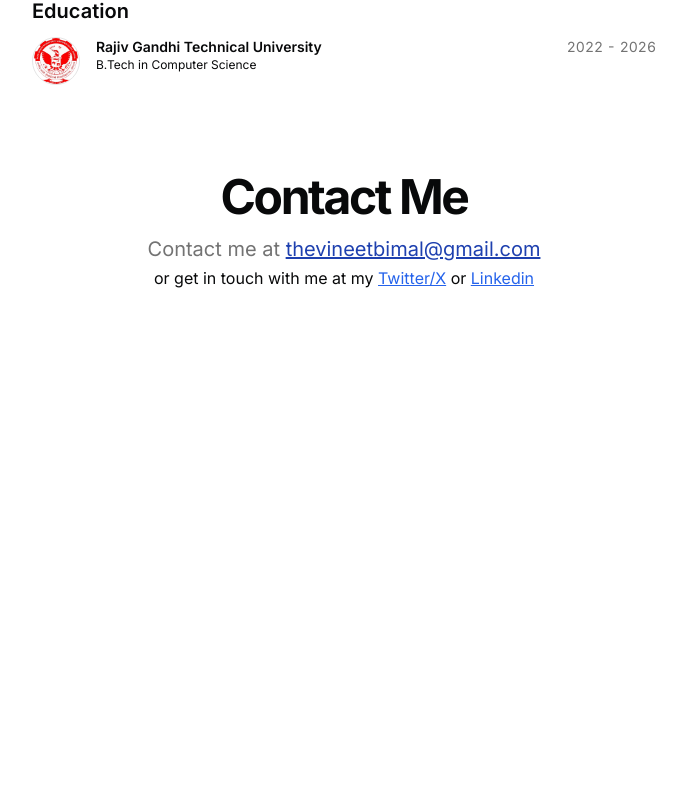
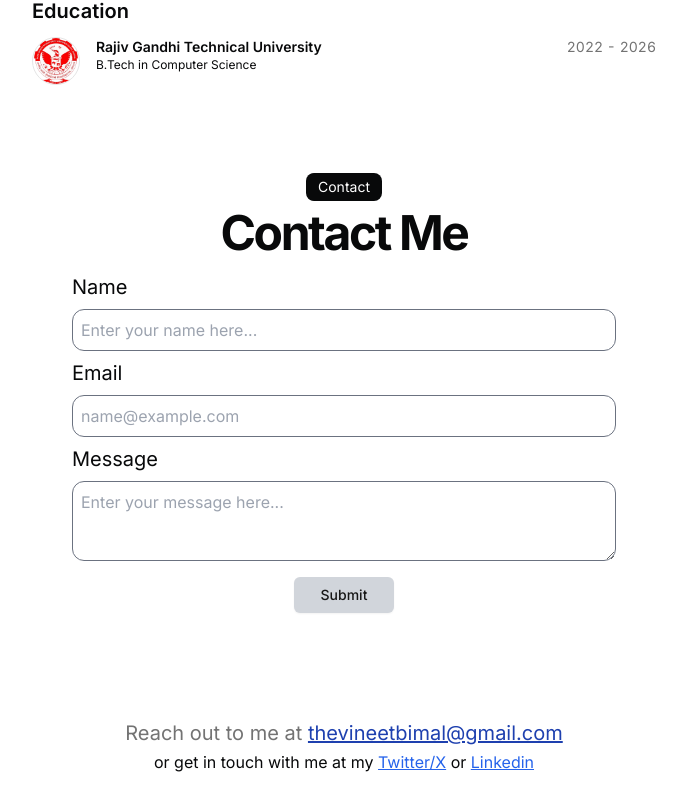
Before and after one commit to vineetbs/portfolio, a Next.js app: page / in a window 1280 px wide. Shown: the part 1471-2282 px from the top of the page, without its empty margins (296-982 px from the left). Before the commit the page ends 1911 px from the top, so only its background shows below. Built offline with nearby package versions, Linux system fonts and the light colour scheme.

Commit message:
fix: add emailjs dependency and update contact form in page component

```diff
--- a/package.json
+++ b/package.json
@@ -19,6 +19,7 @@
     "axios": "^1.10.0",
     "class-variance-authority": "^0.7.1",
     "clsx": "^2.1.1",
+    "emailjs": "^4.0.3",
     "framer-motion": "^11.18.2",
     "gray-matter": "^4.0.3",
     "lucide-react": "^0.395.0",
--- a/src/app/page.tsx
+++ b/src/app/page.tsx
@@ -5,6 +5,7 @@ import { ProjectCard } from "@/components/project-card";
 import { ResumeCard } from "@/components/resume-card";
 import { Avatar, AvatarFallback, AvatarImage } from "@/components/ui/avatar";
 import { Badge } from "@/components/ui/badge";
+import { Button } from "@/components/ui/button";
 import { DATA } from "@/data/resume";
 import Link from "next/link";
 import Markdown from "react-markdown";
@@ -148,62 +149,57 @@ export default function Page() {
           ))}
         </div>
       </section>
-
-      {/* <section id="hackathons">
-        <div className="space-y-12 w-full py-12">
-          <BlurFade delay={BLUR_FADE_DELAY * 13}>
-            <div className="flex flex-col items-center justify-center space-y-4 text-center">
-              <div className="space-y-2">
+      <section>
+        <div className="grid  gap-4 px-4  md:px-6 w-full py-12">
+          <BlurFade delay={BLUR_FADE_DELAY * 16}>
+            <div>
+              <div className="text-center">
                 <div className="inline-block rounded-lg bg-foreground text-background px-3 py-1 text-sm">
-                  Hackathons
+                  Contact
                 </div>
-                <h2 className="text-3xl font-bold tracking-tighter sm:text-5xl">
-                  I like building things
+                <h2 className="text-2xl font-bold tracking-tighter sm:text-5xl py-2">
+                  Contact Me
                 </h2>
-                <p className="text-muted-foreground md:text-xl/relaxed lg:text-base/relaxed xl:text-xl/relaxed">
-                  During my time in university, I attended{" "}
-                  {DATA.hackathons.length}+ hackathons. People from around the
-                  country would come together and build incredible things in 2-3
-                  days. It was eye-opening to see the endless possibilities
-                  brought to life by a group of motivated and passionate
-                  individuals.
-                </p>
+              </div>
+              <div className="m-2 grid mx-2">
+                <form action="" className="mx-2">
+                  <div className="text-xl">Name</div>
+                  <input
+                    type="text"
+                    placeholder="Enter your name here..."
+                    className="block my-2 w-full p-2 rounded-xl  border-gray-500 border focus:bg-gray-100  dark:focus:bg-gray-900 focus:outline-none  "
+                  />
+                  <div className="text-xl">Email</div>
+                  <input
+                    type="text"
+                    placeholder="name@example.com"
+                    className="block my-2 w-full p-2 rounded-xl  border-gray-500 border focus:bg-gray-100  dark:focus:bg-gray-900 focus:outline-none  "
+                  />
+                  <div className="text-xl">Message</div>
+                  <textarea
+                    placeholder="Enter your message here..."
+                    className="block my-2 w-full p-2 rounded-xl  border-gray-500 border focus:bg-gray-100  dark:focus:bg-gray-900 focus:outline-none h-[80px] "
+                  />
+                  <div className="text-center py-2">
+                    <Button
+                      variant={"secondary"}
+                      className="w-[100px] hover:bg-gray-400 dark:hover:bg-gray-600 bg-gray-300 dark:bg-gray-900"
+                    >
+                      Submit
+                    </Button>
+                  </div>
+                </form>
               </div>
             </div>
           </BlurFade>
-          <BlurFade delay={BLUR_FADE_DELAY * 14}>
-            <ul className="mb-4 ml-4 divide-y divide-dashed border-l">
-              {DATA.hackathons.map((project, id) => (
-                <BlurFade
-                  key={project.title + project.dates}
-                  delay={BLUR_FADE_DELAY * 15 + id * 0.05}
-                >
-                  <HackathonCard
-                    title={project.title}
-                    description={project.description}
-                    location={project.location}
-                    dates={project.dates}
-                    image={project.image}
-                    links={project.links}
-                  />
-                </BlurFade>
-              ))}
-            </ul>
-          </BlurFade>
         </div>
-      </section> */}
+      </section>
       <section id="contact">
-        <div className="grid items-center justify-center gap-4 px-4 text-center md:px-6 w-full py-12">
+        <div className="grid items-center justify-center gap-4 px-4 text-center md:px-6 w-full py">
           <BlurFade delay={BLUR_FADE_DELAY * 16}>
             <div className="space-y-3">
-              {/* <div className="inline-block rounded-lg bg-foreground text-background px-3 py-1 text-sm">
-                Contact
-              </div> */}
-              <h2 className="text-3xl font-bold tracking-tighter sm:text-5xl">
-                Contact Me
-              </h2>
               <p className="mx-auto max-w-[600px] text-muted-foreground md:text-xl/relaxed lg:text-base/relaxed xl:text-xl/relaxed">
-                Contact me at{" "}
+                Reach out to me at{" "}
                 <a
                   href={"mailto:thevineetbimal@gmail.com?"}
                   className="underline text-blue-800"
@@ -220,7 +216,7 @@ export default function Page() {
               </Link>{" "}
               or{" "}
               <Link
-                href={"http://linkedin.com/in/vineetbs"}
+                href={"http://linkedin.com/in/vineetbsinha"}
                 className="underline text-blue-600"
               >
                 Linkedin
```
Also changed, not shown: 1 other file (tests, documents, lock files or other folders).
